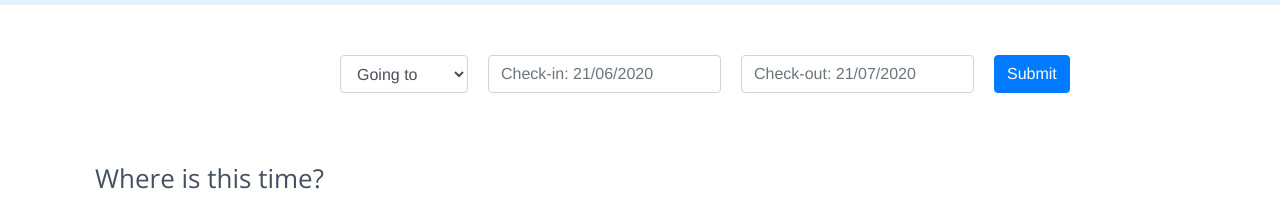
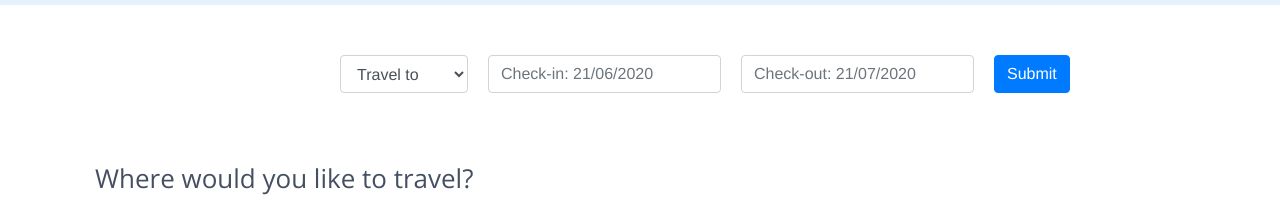
Before and after one commit to chennahoom/city-route-ServerSide, a website: page Client Side/trips.html in a window 1280 px wide. Shown: the part 157-357 px from the top of the page. Drawn offline with nearby package versions, Linux system fonts and the light colour scheme; grey boxes are pictures that could not be loaded.

Commit message:
trip page

```diff
--- a/Client Side/js/register.js
+++ b/Client Side/js/register.js
@@ -32,7 +32,6 @@ function operationsListenersReg(){
             email: $("#exampleInputEmail1").val(),
             phone: $("#examplePhone").val(),
         }
-        console.log(info);
         addUser(info);
     });
 };
--- a/Client Side/trips.html
+++ b/Client Side/trips.html
@@ -55,7 +55,7 @@
                             <a class="dropdown-item" href="article.html">My trips</a>
                         </div>
                     </div>
-                    <a class="nav-item nav-link" href="Recommendations.html">Recommendations</a>
+                    <a class="nav-item nav-link" href="#">Recommendations</a>
                     <a class="nav-item nav-link" href="#">Settings</a>
                 </div>
             </div>
@@ -65,7 +65,7 @@
         <form class="form-inline">
             <div class="form-group">
                 <select class="form-control" id="filter-city">
-                    <option selected>Going to</option>
+                    <option selected>Travel to</option>
                     <option value="Berlin">Berlin</option>
                     <option value="London">London</option>
                     <option value="Tel-Aviv">Tel-Aviv</option>
@@ -77,16 +77,12 @@
             </div>
             <button type="button" class="btn btn-primary" id="submit">Submit</button>
             <section id="trips-result">
-                <!-- <button type="button" class="btn btn-primary" id="join-trip">Join Trip</button> -->
             </section>
-            <!-- <section id="All-trips"> -->
-                <!-- <button type="button" class="btn btn-primary" id="join-trip">Join Trip</button> -->
-            <!-- </section> -->
         </form>
     </section>
 
     <section class="container">
-        <h2 id="pageTitle">Where is this time?</h2>
+        <h2 id="pageTitle">Where would you like to travel?</h2>
 
         <section class="row row-cols-1 row-cols-md-3">
             <section class="col mb-4">
```
Also changed, not shown: Client Side/register.html (+1 -2 lines).
